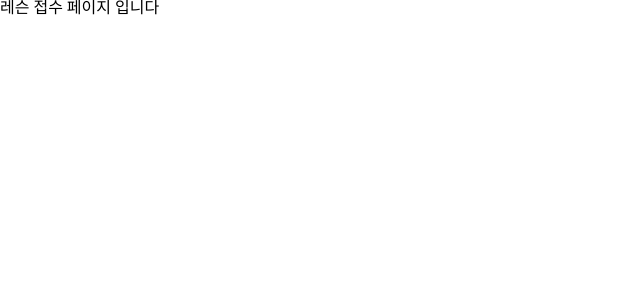
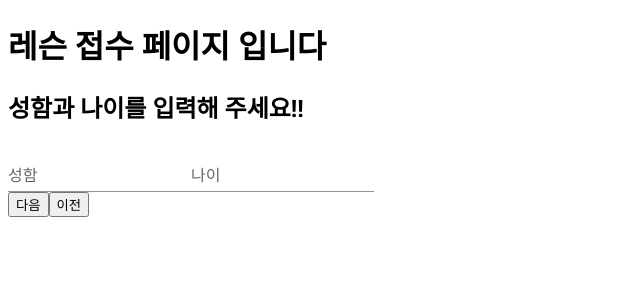
Before and after one commit to yoojanghun/crystal-piano-class, a React (Vite) app: page /apply in a window 1280 px wide. Shown: the top 300 px of the page, without its empty margins (0-640 px from the left). Built offline with nearby package versions, Linux system fonts and the light colour scheme.

Commit message:
material ui import

```diff
--- a/package.json
+++ b/package.json
@@ -10,6 +10,9 @@
     "preview": "vite preview"
   },
   "dependencies": {
+    "@emotion/react": "^11.14.0",
+    "@emotion/styled": "^11.14.1",
+    "@mui/material": "^7.3.4",
     "react": "^19.1.1",
     "react-dom": "^19.1.1",
     "react-router-dom": "^7.9.4"
--- a/src/app/App.tsx
+++ b/src/app/App.tsx
@@ -1,6 +1,6 @@
 import { BrowserRouter, Routes, Route } from "react-router-dom";
 import Home from "../pages/Home/Home.tsx";
-import Apply from "../pages/Apply.tsx";
+import Apply from "../pages/apply/Apply.tsx";
 
 function App() {
 
--- a/src/app/main.tsx
+++ b/src/app/main.tsx
@@ -1,6 +1,5 @@
 import { StrictMode } from "react"
 import { createRoot } from "react-dom/client"
-import "../styles/reset.css"
 import "./index.css"
 import App from "./App.tsx"
 
--- a/src/pages/Apply.tsx
+++ /dev/null
@@ -1,7 +0,0 @@
-function Apply() {
-  return(
-    <h1>레슨 접수 페이지 입니다</h1>
-  )
-}
-
-export default Apply;
--- /dev/null
+++ b/src/pages/apply/Apply.tsx
@@ -0,0 +1,20 @@
+import UserInfo from "./components/userInfo/UserInfo.tsx";
+import Questions from "./components/questions/Questions.tsx";
+import { useState } from "react";
+
+function Apply() {
+
+  return(
+    <>
+      <h1>레슨 접수 페이지 입니다</h1>
+      <UserInfo />
+
+      <div>
+        <button>다음</button>
+        <button>이전</button>
+      </div>
+    </>
+  )
+}
+
+export default Apply;
--- /dev/null
+++ b/src/pages/apply/components/questions/Questions.tsx
@@ -0,0 +1,10 @@
+function Questions() {
+
+  return(
+    <>
+      <h2>질문 있으면 적어 주세요</h2>
+    </>
+  )
+}
+
+export default Questions;
--- /dev/null
+++ b/src/pages/apply/components/userInfo/UserInfo.tsx
@@ -0,0 +1,24 @@
+import TextField from "@mui/material/TextField";
+import { ThemeProvider } from "@emotion/react";
+import styles from "./UserInfo.module.css";
+import theme from "../../../../styles/inputTheme";
+
+function UserInfo() {
+  return(
+    <>
+      <h2>성함과 나이를 입력해 주세요!!</h2>
+      <ThemeProvider theme={theme}>
+        <TextField
+          label="성함"
+          variant="standard"
+        />
+        <TextField
+          label="나이"
+          variant="standard"
+        />
+      </ThemeProvider>
+    </>
+  );
+}
+
+export default UserInfo;
--- /dev/null
+++ b/src/styles/inputTheme.ts
@@ -0,0 +1,28 @@
+import { createTheme } from '@mui/material';
+
+const theme = createTheme({
+  components: {
+    MuiInput: {
+      styleOverrides: {
+        root: {
+          // 포커스 상태일 때 밑줄 색상 변경
+          '&:after': {
+            borderBottomColor: 'green',
+          },
+        },
+      },
+    },
+    MuiInputLabel: {
+      styleOverrides: {
+        root: {
+          // 포커스 상태일 때 라벨 색상 변경
+          '&.Mui-focused': {
+            color: 'green',
+          },
+        },
+      },
+    },
+  },
+});
+
+export default theme;
--- a/src/styles/reset.css
+++ /dev/null
@@ -1,49 +0,0 @@
-/* http://meyerweb.com/eric/tools/css/reset/
-    v2.0 | 20110126
-    License: none (public domain)
-*/
-
-html, body, div, span, applet, object, iframe,
-h1, h2, h3, h4, h5, h6, p, blockquote, pre,
-a, abbr, acronym, address, big, cite, code,
-del, dfn, em, img, ins, kbd, q, s, samp,
-small, strike, strong, sub, sup, tt, var,
-b, u, i, center,
-dl, dt, dd, ol, ul, li,
-fieldset, form, label, legend,
-table, caption, tbody, tfoot, thead, tr, th, td,
-article, aside, canvas, details, embed,
-figure, figcaption, footer, header, hgroup,
-menu, nav, output, ruby, section, summary,
-time, mark, audio, video {
-	margin: 0;
-	padding: 0;
-	border: 0;
-	font-size: 100%;
-	font: inherit;
-	vertical-align: baseline;
-    box-sizing: border-box;
-}
-/* HTML5 display-role reset for older browsers */
-article, aside, details, figcaption, figure,
-footer, header, hgroup, menu, nav, section {
-	display: block;
-}
-body {
-	line-height: 1;
-}
-ol, ul {
-	list-style: none;
-}
-blockquote, q {
-	quotes: none;
-}
-blockquote:before, blockquote:after,
-q:before, q:after {
-	content: '';
-	content: none;
-}
-table {
-	border-collapse: collapse;
-	border-spacing: 0;
-}
```
Also changed, not shown: src/pages/apply/components/userInfo/UserInfo.module.css (added), 1 other file (tests, documents, lock files or other folders).
